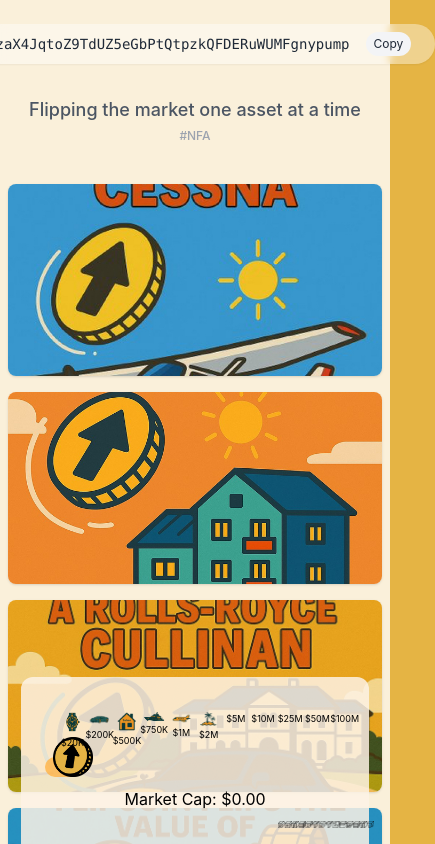
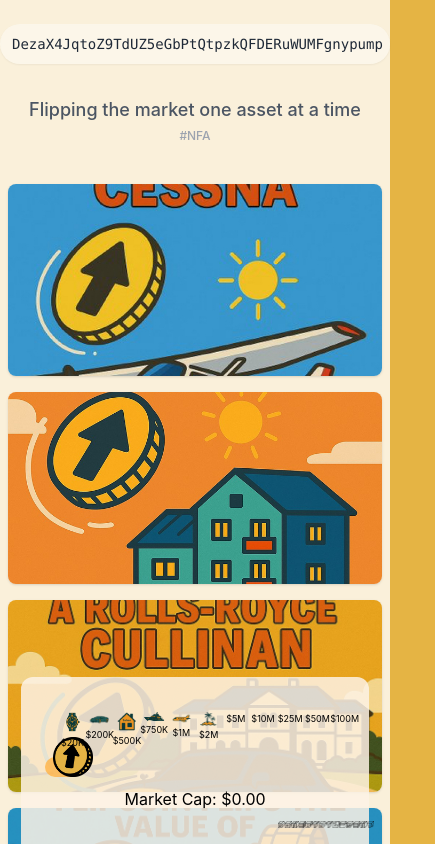
Before and after one commit to Dyligentlydone/flipcoin, a React (Vite) app in the folder frontend/: page /main in a window 390 px wide. Shown: the top 844 px of the page, 435 px wide, since content can reach past the window. Built offline with nearby package versions, Linux system fonts and the light colour scheme; no server answers.

Commit message:
fix: constrain token address bar to background and prevent overflow on mobile

```diff
--- a/frontend/src/pages/MainPage.tsx
+++ b/frontend/src/pages/MainPage.tsx
@@ -36,7 +36,7 @@ function MainPage() {
   return (
     <>
       <div className="w-full flex items-center justify-center py-6 bg-white/80">
-        <div className="flex items-center gap-2 px-6 py-2 rounded-full bg-white/40 shadow-sm backdrop-blur-sm">
+        <div className="w-full max-w-screen-sm mx-auto flex items-center gap-2 px-3 py-2 rounded-full bg-white/40 shadow-sm backdrop-blur-sm overflow-x-auto whitespace-nowrap">
           <span className="text-gray-800 font-mono text-sm select-all">{tokenAddress}</span>
           <button
             onClick={handleCopy}
```
Lines whose indentation alone changed are shown as unchanged.
